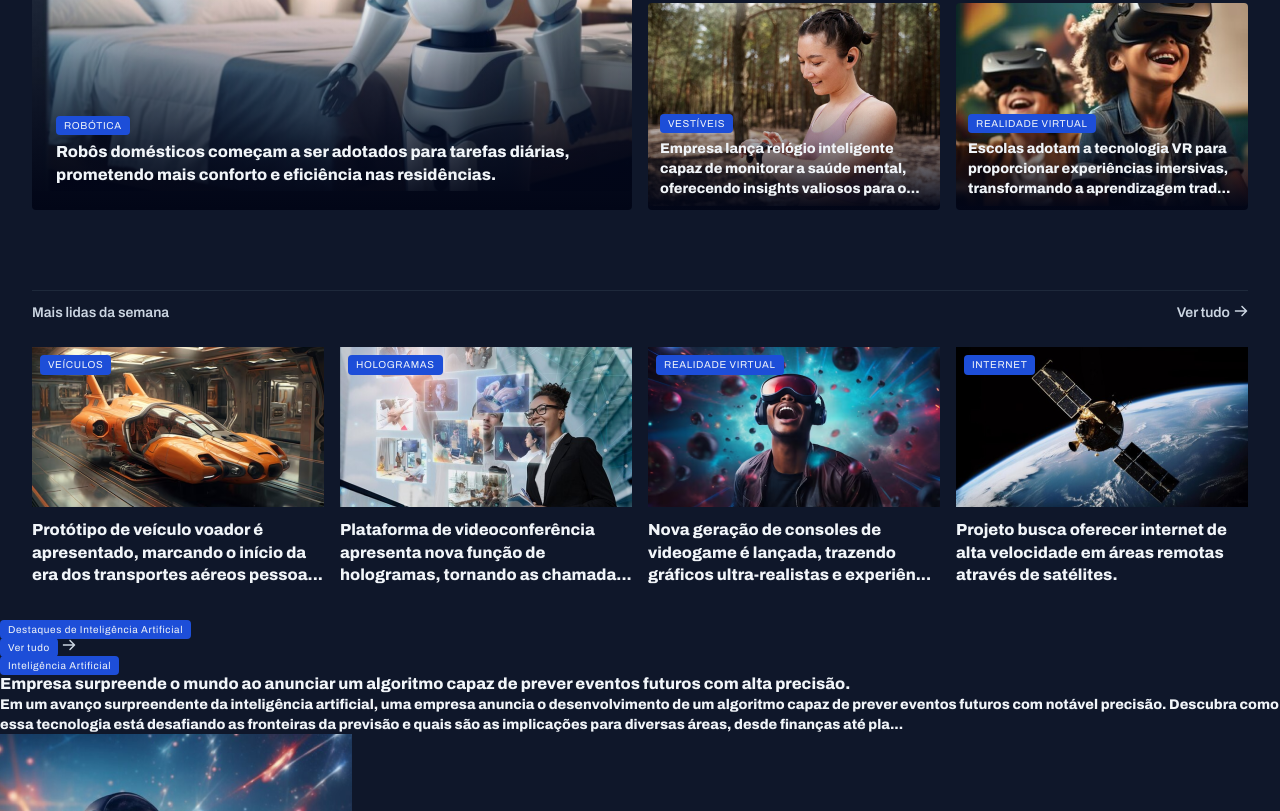
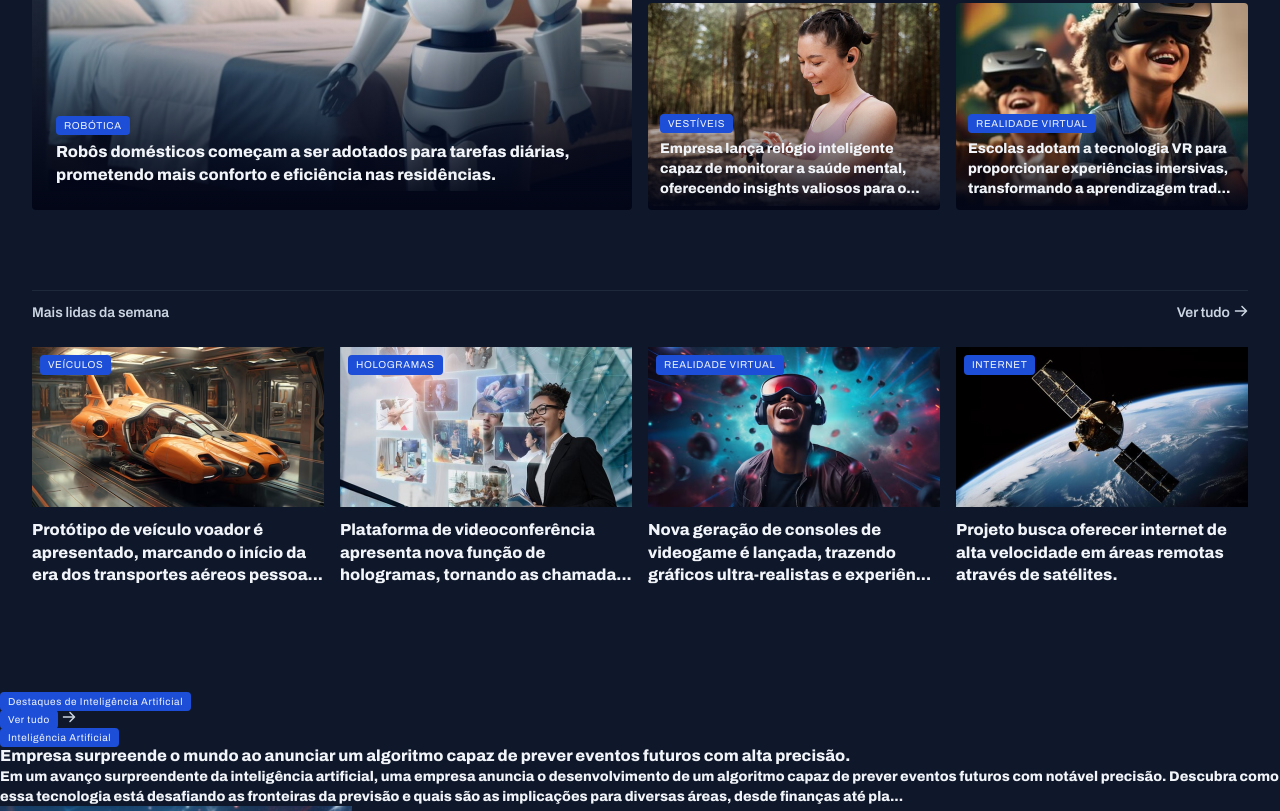
Before and after one commit to EvelynnBR/news-portal, a plain HTML site: page index.html in a window 1280 px wide. Shown: the part 386-1197 px from the top of the page. Drawn offline with Linux system fonts and the light colour scheme.

Commit message:
margin bottom de #more-news

```diff
--- a/css/sections.css
+++ b/css/sections.css
@@ -119,11 +119,11 @@ header{
         padding-top: .75rem;
         border-top: 1px solid var(--stroke-color);
 
-        margin-bottom: 1.5rem;
-
     }
 
     & .news{
+        padding-block: 1.5rem;
+        margin-bottom: 2rem;
         & figure{
             position: relative;
 
@@ -143,6 +143,7 @@ header{
 @media (width >= 80em){
     #more-news{
         & .news{
+            margin-bottom: 5rem;
             grid-template-columns: repeat(4, 1fr);
         }
 
```
